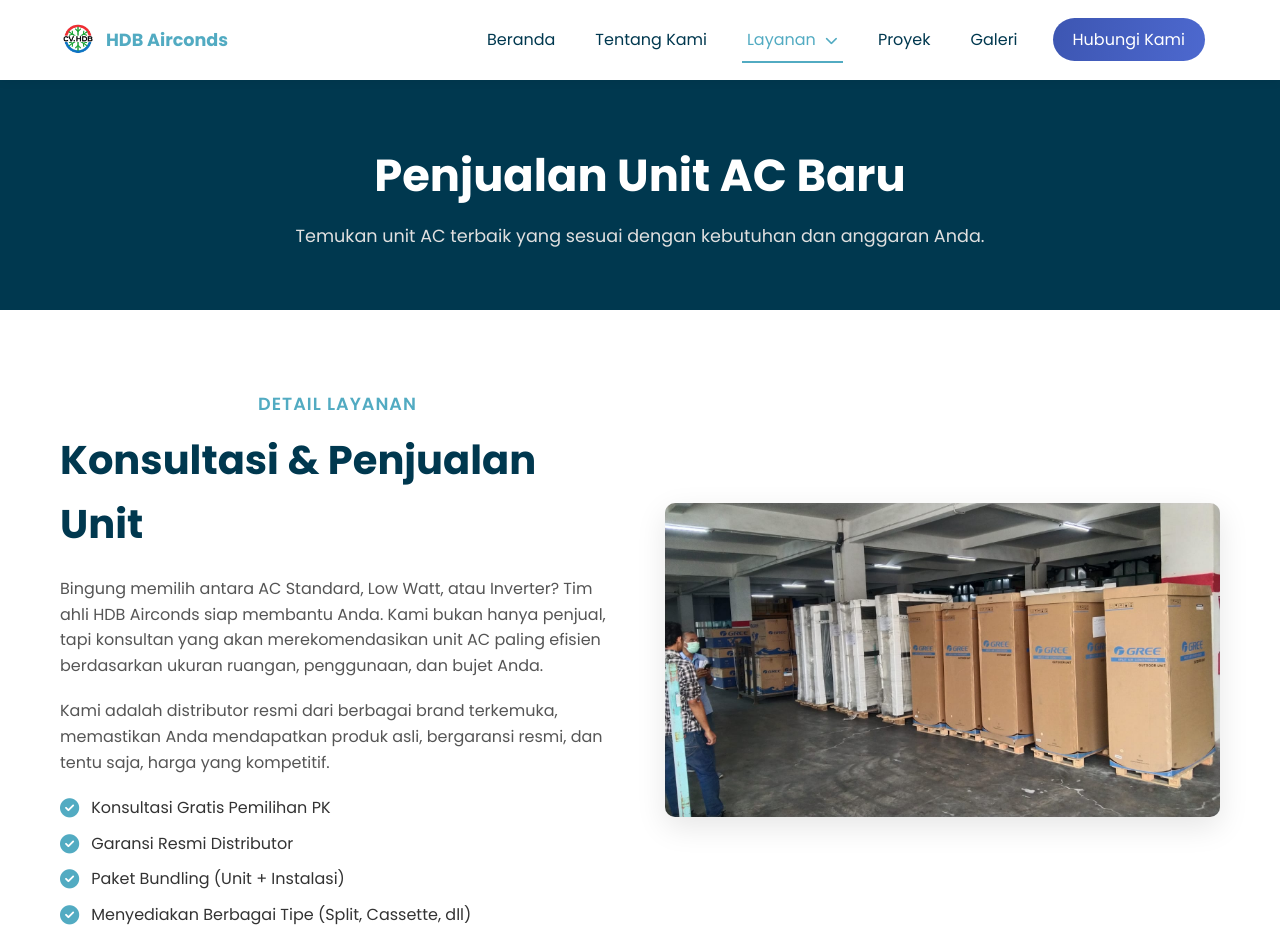
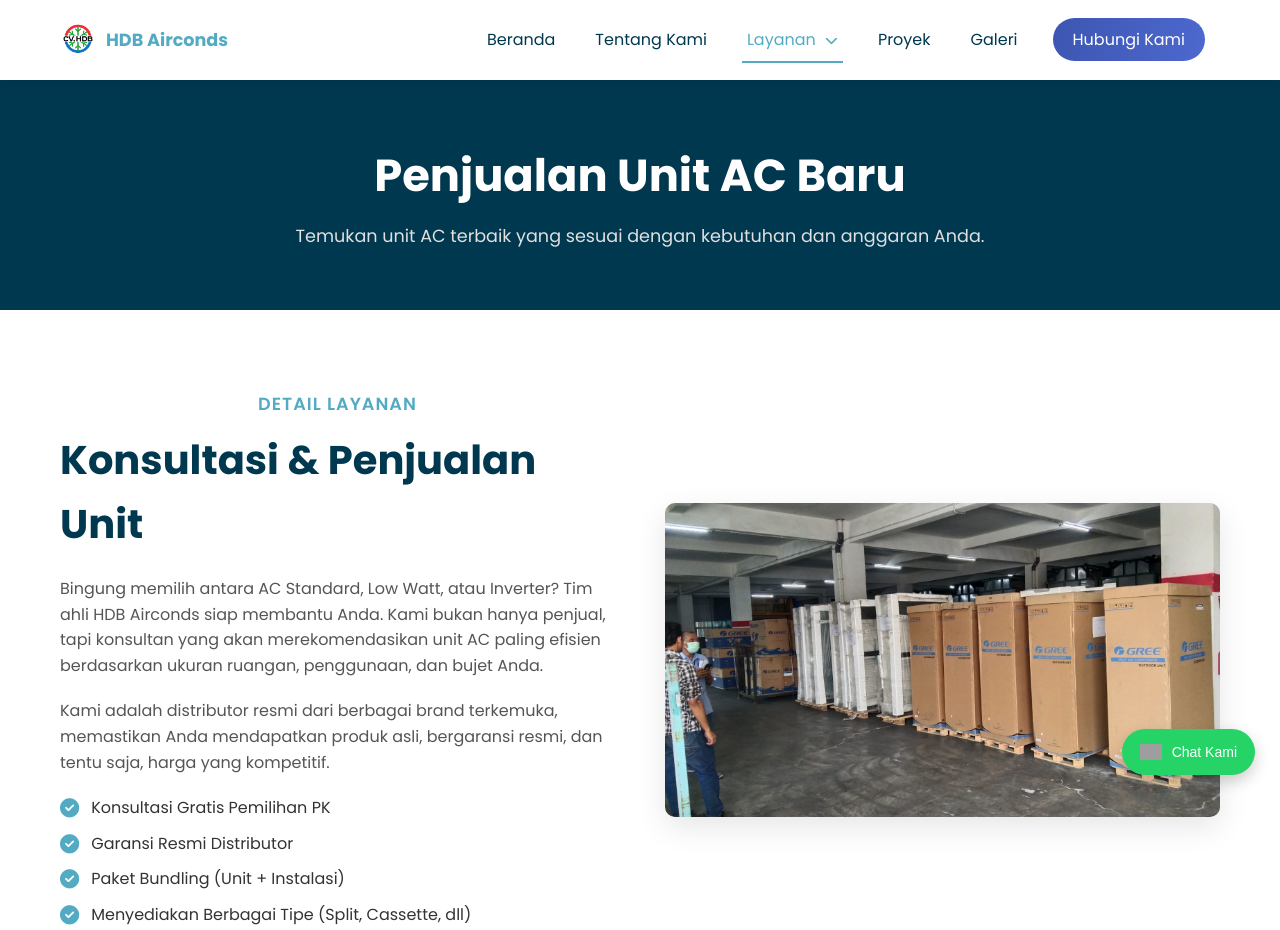
Before and after one commit to Syakir003/Company-Profile-HDB, a plain HTML site: page layanan-jual.html in a window 1280 px wide. Shown: the top 930 px of the page. Drawn offline with Linux system fonts and the light colour scheme; grey boxes are pictures that could not be loaded.

Commit message:
menambahkan pop up whatsapp

```diff
--- a/layanan-jual.html
+++ b/layanan-jual.html
@@ -165,6 +165,44 @@
           </div>
         </div>
       </section>
+      <!-- WhatsApp Floating Button -->
+      <a href="https://wa.me/6281234567890?text=Halo%20saya%20ingin%20bertanya"
+         class="wa-float"
+         target="_blank">
+         <img src="https://cdn-icons-png.flaticon.com/512/733/733585.png" alt="WhatsApp">
+         <span>Chat Kami</span>
+      </a>
+
+      <style>
+      .wa-float{
+          position: fixed;
+          bottom: 25px;
+          right: 25px;
+          display: flex;
+          align-items: center;
+          gap: 10px;
+          background: #25D366;
+          color: white;
+          padding: 12px 18px;
+          border-radius: 50px;
+          text-decoration: none;
+          font-family: Arial, sans-serif;
+          font-size: 14px;
+          box-shadow: 0 6px 16px rgba(0,0,0,0.2);
+          transition: all 0.3s ease;
+          z-index: 999;
+      }
+
+      .wa-float img{
+          width: 22px;
+      }
+
+      .wa-float:hover{
+          background: #1ebe5d;
+          transform: translateY(-3px);
+          box-shadow: 0 10px 20px rgba(0,0,0,0.25);
+      }
+      </style>
     </main>
 
     <footer class="footer">
```
